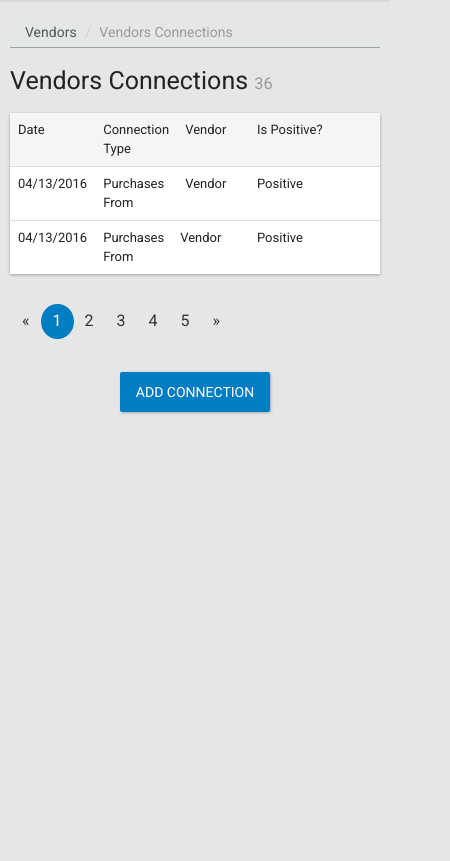
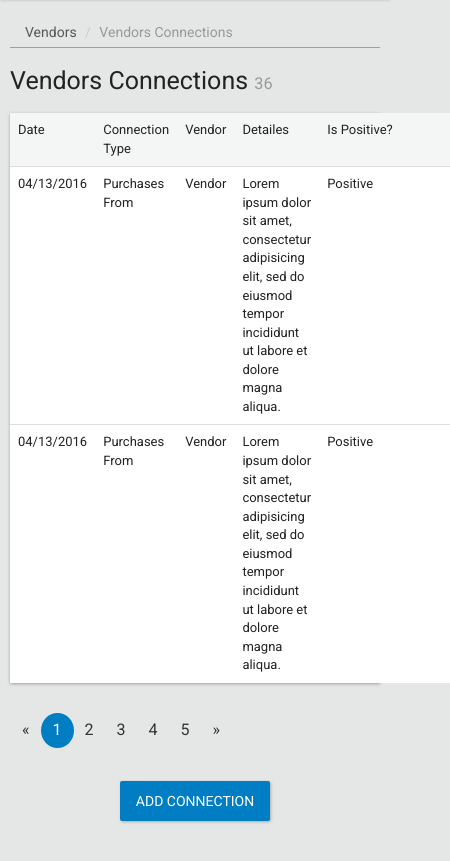
Before and after one commit to bahuzz/presidium, a website: page vendor-connections.html in a window 390 px wide. Shown: the part 567-1428 px from the top of the page, 450 px wide, since content can reach past the window. Before the commit the page ends 1019 px from the top, so only its background shows below. Drawn offline with nearby package versions, Linux system fonts and the light colour scheme; some icons are missing.

Commit message:
textarea for vendor-connections

```diff
--- a/vendor-connections.html
+++ b/vendor-connections.html
@@ -279,7 +279,8 @@
                                         <tr>
                                             <td>Date</td>
                                             <td>Connection Type</td>
-                                            <td class="col-md-6 col-xs-5">Vendor</td>
+                                            <td class="col-md-2">Vendor</td>
+                                            <td class="col-md-4">Detailes</td>
                                             <td class="positive">Is Positive?</td>
                                             <td></td>
                                             <td></td>
@@ -316,6 +317,14 @@
                                                 </div><!-- form-group -->
                                     		</td>
                                     		<td>
+                                    			<span class="field-value">Lorem ipsum dolor sit amet, consectetur adipisicing elit, sed do eiusmod
+                                    			tempor incididunt ut labore et dolore magna aliqua.
+                                    			</span>
+                                                <div class="form-group  edit-field">
+                                                   <textarea></textarea>
+                                                </div><!-- form-group -->
+                                    		</td>
+                                    		<td>
                                     			<span class="field-value">Positive</span>
                                     			<div class="form-group  edit-field">
                                                     <select class="form-control">
@@ -332,22 +341,7 @@
                                     		</td>
                                     		<td> <i class="zmdi zmdi-delete inline-btn edit-field"></i></td>
                                     	</tr>
-                                    </tbody>
-                    			</table>
-                    		</form>
-                    		<form action="#">
-                    			<table class="table md-table">
-                    				<thead>
-                                        <tr>
-                                            <td></td>
-                                            <td></td>
-                                            <td class="col-md-6 col-xs-5"></td>
-                                            <td class="positive"></td>
-                                            <td></td>
-                                            <td></td>
-                                        </tr>
-                                    </thead>
-                                    <tbody>
+
                                     	<tr>
                                     		<td>
                                     			<span class="field-value">04/13/2016</span>
@@ -378,6 +372,14 @@
                                                 </div><!-- form-group -->
                                     		</td>
                                     		<td>
+                                    			<span class="field-value">Lorem ipsum dolor sit amet, consectetur adipisicing elit, sed do eiusmod
+                                    			tempor incididunt ut labore et dolore magna aliqua.
+                                    			</span>
+                                                <div class="form-group  edit-field">
+                                                   <textarea></textarea>
+                                                </div><!-- form-group -->
+                                    		</td>
+                                    		<td>
                                     			<span class="field-value">Positive</span>
                                     			<div class="form-group  edit-field">
                                                     <select class="form-control">
@@ -397,6 +399,7 @@
                                     </tbody>
                     			</table>
                     		</form>
+
                     	</div><!-- end forms-wrapper -->
                     	<nav class="">
                             <ul class="pagination">
```
